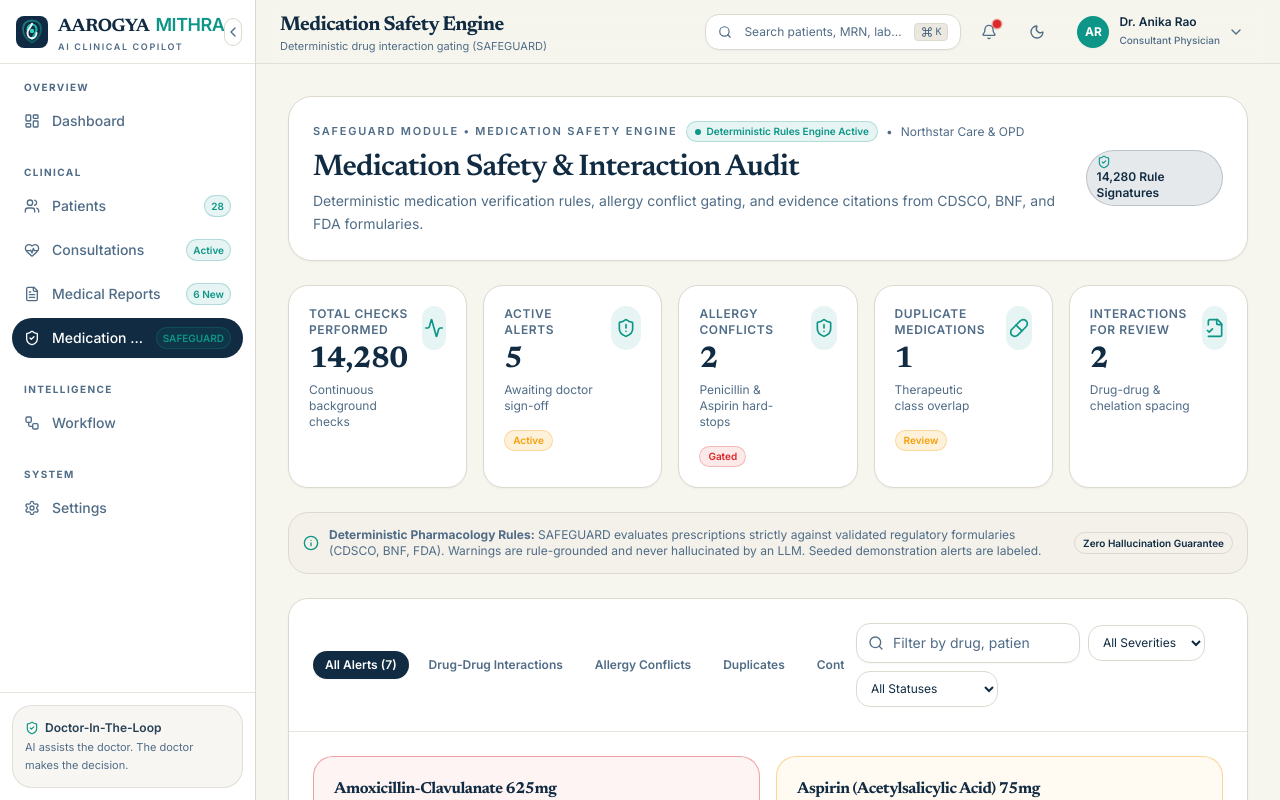
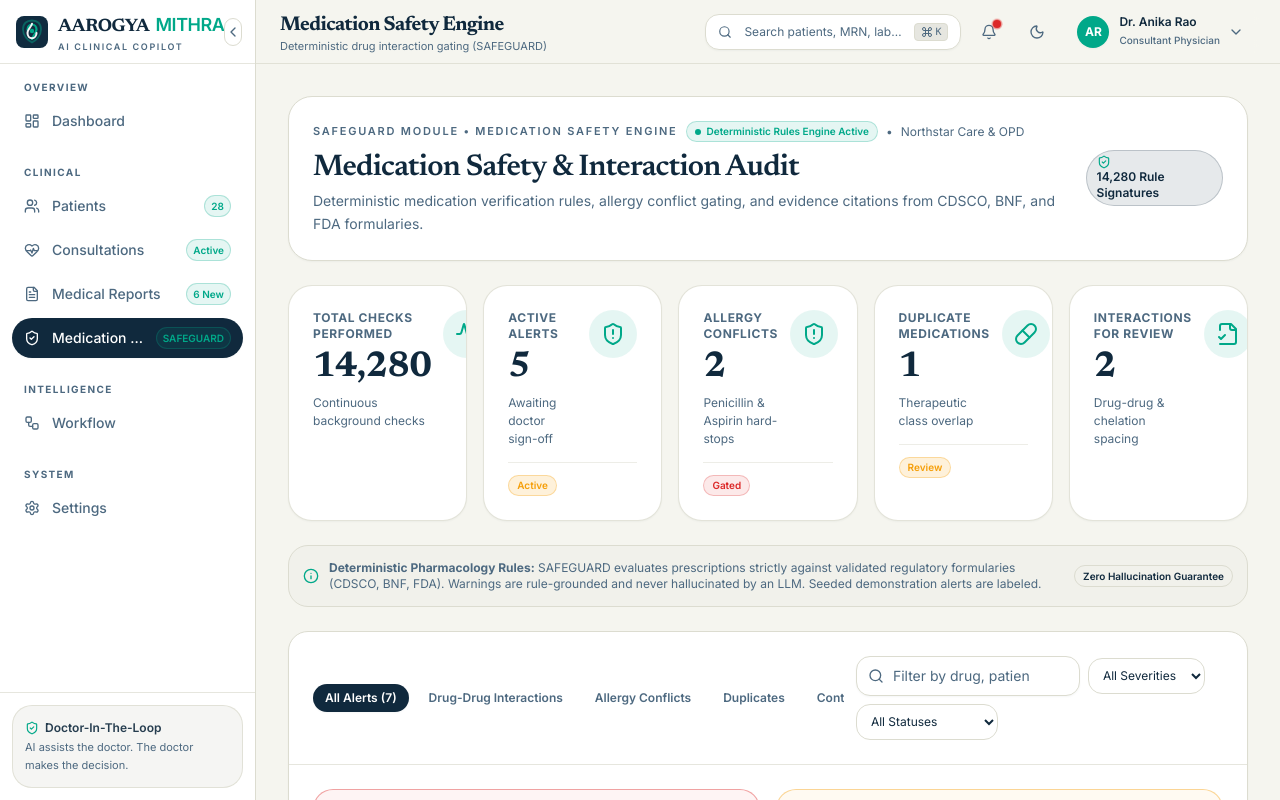
Before and after one commit to atharvmaheshagowda/Arogya_Mithra, a React (Vite) app: page /app/safety in a window 1280 px wide. Shown: the top 800 px of the page. Built offline with nearby package versions, Linux system fonts and the light colour scheme.

Commit message:
feat(design-system): implement 4-color brand system, elevated doctor dashboard hierarchy, and luxury split auth experience

```diff
--- a/src/components/brand.tsx
+++ b/src/components/brand.tsx
@@ -24,17 +24,17 @@ export function AarogyaMithraSymbol({ className = "size-8" }: BrandSymbolProps)
     >
       <defs>
         <linearGradient id="am-brand-shield" x1="6" y1="4" x2="26" y2="28" gradientUnits="userSpaceOnUse">
-          <stop offset="0%" stopColor="#0D9488" />
-          <stop offset="100%" stopColor="#102A43" />
+          <stop offset="0%" stopColor="#00A889" />
+          <stop offset="100%" stopColor="#102B3F" />
         </linearGradient>
         <linearGradient id="am-brand-teal" x1="10" y1="8" x2="22" y2="24" gradientUnits="userSpaceOnUse">
-          <stop offset="0%" stopColor="#2DD4BF" />
-          <stop offset="100%" stopColor="#0D9488" />
+          <stop offset="0%" stopColor="#00A889" />
+          <stop offset="100%" stopColor="#00A889" />
         </linearGradient>
       </defs>
 
-      {/* Rounded container with subtle clinical navy backdrop */}
-      <rect width="32" height="32" rx="8" className="fill-[#102A43] dark:fill-card" />
+      {/* Rounded container with Deep Atlantic backdrop */}
+      <rect width="32" height="32" rx="8" className="fill-[#102B3F] dark:fill-card" />
 
       {/* Protective shield silhouette with soft opacity */}
       <path
@@ -62,8 +62,8 @@ export function AarogyaMithraSymbol({ className = "size-8" }: BrandSymbolProps)
         opacity="0.95"
       />
 
-      {/* Clinical Focal Core / Vital Pulse Node */}
-      <circle cx="16" cy="15" r="2.2" fill="#2DD4BF" />
+      {/* Clinical Focal Core / Vital Pulse Node in Electric Jade */}
+      <circle cx="16" cy="15" r="2.2" fill="#00A889" />
     </svg>
   );
 }
--- a/src/components/ui/card.tsx
+++ b/src/components/ui/card.tsx
@@ -105,22 +105,29 @@ export function MetricCard({
   ...props
 }: MetricCardProps) {
   return (
-    <Card className={cn("relative overflow-hidden p-5 transition-all hover:shadow-sm", className)} {...props}>
+    <Card
+      className={cn(
+        "group relative overflow-hidden rounded-2xl border border-border/80 bg-card p-5 sm:p-6 transition-all duration-300 hover:-translate-y-1 hover:border-accent/40 hover:shadow-lg",
+        className,
+      )}
+      {...props}
+    >
       <div className="flex items-start justify-between gap-3">
-        <div className="space-y-1">
-          <p className="text-xs font-semibold uppercase tracking-wider text-muted-foreground">
+        <div className="space-y-1.5">
+          <p className="text-xs font-bold uppercase tracking-wider text-muted-foreground">
             {label}
           </p>
-          <p className="font-display text-3xl font-bold tracking-tight text-foreground">
+          <p className="font-display text-3xl sm:text-4xl font-bold tracking-tight text-foreground tabular-nums">
             {value}
           </p>
           {subtitle && (
-            <p className="text-xs text-muted-foreground">{subtitle}</p>
+            <p className="text-xs text-muted-foreground leading-normal">{subtitle}</p>
           )}
           {trend && (
             <div className="flex items-center gap-1.5 pt-1 text-xs font-medium">
               <span
                 className={cn(
+                  "font-semibold",
                   trend.isPositive ? "text-success" : "text-destructive",
                 )}
               >
@@ -131,12 +138,12 @@ export function MetricCard({
           )}
         </div>
         {Icon && (
-          <span className="grid size-11 place-items-center rounded-xl bg-accent/10 text-accent dark:bg-accent/20">
-            <Icon className="size-5" />
+          <span className="grid size-12 place-items-center rounded-2xl bg-accent/10 text-accent dark:bg-accent/20 group-hover:bg-accent group-hover:text-white transition-all duration-300 shrink-0">
+            <Icon className="size-5 sm:size-6" />
           </span>
         )}
       </div>
-      {badge && <div className="mt-3">{badge}</div>}
+      {badge && <div className="mt-3.5 pt-2 border-t border-border/50">{badge}</div>}
     </Card>
   );
 }
--- a/src/index.css
+++ b/src/index.css
@@ -4,30 +4,38 @@
 
 @layer base {
   :root {
-    /* Brand Identity: Warm Ivory canvas (#F6F4ED) & Deep Navy (#102A43) */
-    --background: 47 33% 95%;
-    --foreground: 207 62% 16%;
-    --card: 0 0% 100%;
-    --card-foreground: 207 62% 16%;
-    --popover: 0 0% 100%;
-    --popover-foreground: 207 62% 16%;
-    --primary: 207 62% 16%;
-    --primary-foreground: 0 0% 100%;
-    --secondary: 45 22% 91%;
-    --secondary-foreground: 207 62% 16%;
-    --muted: 45 20% 90%;
-    --muted-foreground: 209 25% 42%;
-    --accent: 174 84% 32%;
-    --accent-foreground: 0 0% 100%;
-    --destructive: 0 72% 51%;
+    /* Brand Colour System:
+       - Deep Atlantic: #102B3F (206 59% 15%)
+       - Electric Jade: #00A889 (169 100% 33%)
+       - Porcelain:     #F5F5EF (60 23% 95%)
+       - White:         #FFFFFF (0 0% 100%)
+       Clinical safety signals (Red & Amber only):
+       - Danger:        #DC2626
+       - Warning:       #D97706
+    */
+    --background: 60 23% 95%;       /* Porcelain #F5F5EF */
+    --foreground: 206 59% 15%;      /* Deep Atlantic #102B3F */
+    --card: 0 0% 100%;              /* White #FFFFFF */
+    --card-foreground: 206 59% 15%; /* Deep Atlantic */
+    --popover: 0 0% 100%;           /* White */
+    --popover-foreground: 206 59% 15%;
+    --primary: 206 59% 15%;         /* Deep Atlantic */
+    --primary-foreground: 0 0% 100%;/* White */
+    --secondary: 60 15% 91%;
+    --secondary-foreground: 206 59% 15%;
+    --muted: 60 12% 89%;
+    --muted-foreground: 206 25% 40%;
+    --accent: 169 100% 33%;         /* Electric Jade #00A889 */
+    --accent-foreground: 0 0% 100%; /* White */
+    --destructive: 0 72% 51%;       /* Clinical Red */
     --destructive-foreground: 0 0% 100%;
-    --success: 142 71% 35%;
+    --success: 169 100% 33%;        /* Electric Jade */
     --success-foreground: 0 0% 100%;
-    --warning: 38 92% 50%;
-    --warning-foreground: 207 62% 16%;
-    --border: 45 16% 84%;
-    --input: 45 16% 84%;
-    --ring: 174 84% 32%;
+    --warning: 38 92% 50%;          /* Clinical Amber */
+    --warning-foreground: 206 59% 15%;
+    --border: 60 14% 84%;
+    --input: 60 14% 84%;
+    --ring: 169 100% 33%;           /* Electric Jade */
     --radius: 0.875rem;
     --font-sans: Inter, ui-sans-serif, system-ui, -apple-system, BlinkMacSystemFont, "Segoe UI", sans-serif;
     --font-display: "Newsreader", "Fraunces", Iowan Old Style, Baskerville, "Times New Roman", serif;
@@ -46,39 +54,39 @@
     --radius-lg: 0.875rem;
     --radius-xl: 1.25rem;
     --radius-2xl: 1.5rem;
-    --shadow-xs: 0 1px 2px rgb(16 42 67 / 0.04);
-    --shadow-sm: 0 1px 3px rgb(16 42 67 / 0.07), 0 1px 2px rgb(16 42 67 / 0.04);
-    --shadow-md: 0 8px 24px rgb(16 42 67 / 0.08), 0 2px 6px rgb(16 42 67 / 0.04);
-    --shadow-lg: 0 18px 48px rgb(16 42 67 / 0.12), 0 4px 12px rgb(16 42 67 / 0.05);
-    --shadow-xl: 0 28px 72px rgb(16 42 67 / 0.16), 0 8px 22px rgb(16 42 67 / 0.08);
-    --shadow-teal: 0 8px 28px -4px rgb(13 148 136 / 0.28);
+    --shadow-xs: 0 1px 2px rgb(16 43 63 / 0.04);
+    --shadow-sm: 0 1px 3px rgb(16 43 63 / 0.07), 0 1px 2px rgb(16 43 63 / 0.04);
+    --shadow-md: 0 8px 24px rgb(16 43 63 / 0.08), 0 2px 6px rgb(16 43 63 / 0.04);
+    --shadow-lg: 0 18px 48px rgb(16 43 63 / 0.12), 0 4px 12px rgb(16 43 63 / 0.05);
+    --shadow-xl: 0 28px 72px rgb(16 43 63 / 0.16), 0 8px 22px rgb(16 43 63 / 0.08);
+    --shadow-teal: 0 8px 28px -4px rgb(0 168 137 / 0.32);
   }
 
   .dark {
-    /* Brand Identity: Deep Midnight Navy (#0A1926) & Inset Card (#112438) */
-    --background: 209 58% 9%;
-    --foreground: 45 25% 96%;
-    --card: 209 46% 14%;
-    --card-foreground: 45 25% 96%;
-    --popover: 209 46% 14%;
-    --popover-foreground: 45 25% 96%;
-    --primary: 45 25% 96%;
-    --primary-foreground: 207 62% 16%;
-    --secondary: 209 35% 18%;
-    --secondary-foreground: 45 25% 96%;
-    --muted: 209 32% 18%;
-    --muted-foreground: 209 20% 70%;
-    --accent: 174 84% 36%;
+    /* Brand Dark: Deep Atlantic Canvas & Electric Jade Accents */
+    --background: 206 59% 10%;
+    --foreground: 60 23% 96%;
+    --card: 206 52% 14%;
+    --card-foreground: 60 23% 96%;
+    --popover: 206 52% 14%;
+    --popover-foreground: 60 23% 96%;
+    --primary: 60 23% 96%;
+    --primary-foreground: 206 59% 15%;
+    --secondary: 206 35% 18%;
+    --secondary-foreground: 60 23% 96%;
+    --muted: 206 32% 18%;
+    --muted-foreground: 206 20% 70%;
+    --accent: 169 100% 38%;         /* Electric Jade */
     --accent-foreground: 0 0% 100%;
     --destructive: 0 72% 57%;
     --destructive-foreground: 0 0% 100%;
-    --success: 142 65% 45%;
-    --success-foreground: 207 57% 8%;
+    --success: 169 100% 38%;
+    --success-foreground: 206 59% 10%;
     --warning: 38 92% 55%;
-    --warning-foreground: 207 57% 8%;
-    --border: 208 30% 23%;
-    --input: 208 30% 23%;
-    --ring: 174 84% 36%;
+    --warning-foreground: 206 59% 10%;
+    --border: 206 30% 23%;
+    --input: 206 30% 23%;
+    --ring: 169 100% 38%;
     --shadow-xs: 0 1px 2px rgb(0 0 0 / 0.3);
     --shadow-sm: 0 1px 3px rgb(0 0 0 / 0.38);
     --shadow-md: 0 8px 24px rgb(0 0 0 / 0.4);
```
Also changed, not shown: src/pages/app-pages.tsx (+59 -57 lines), src/pages/auth-pages.tsx (+15 -19 lines).
